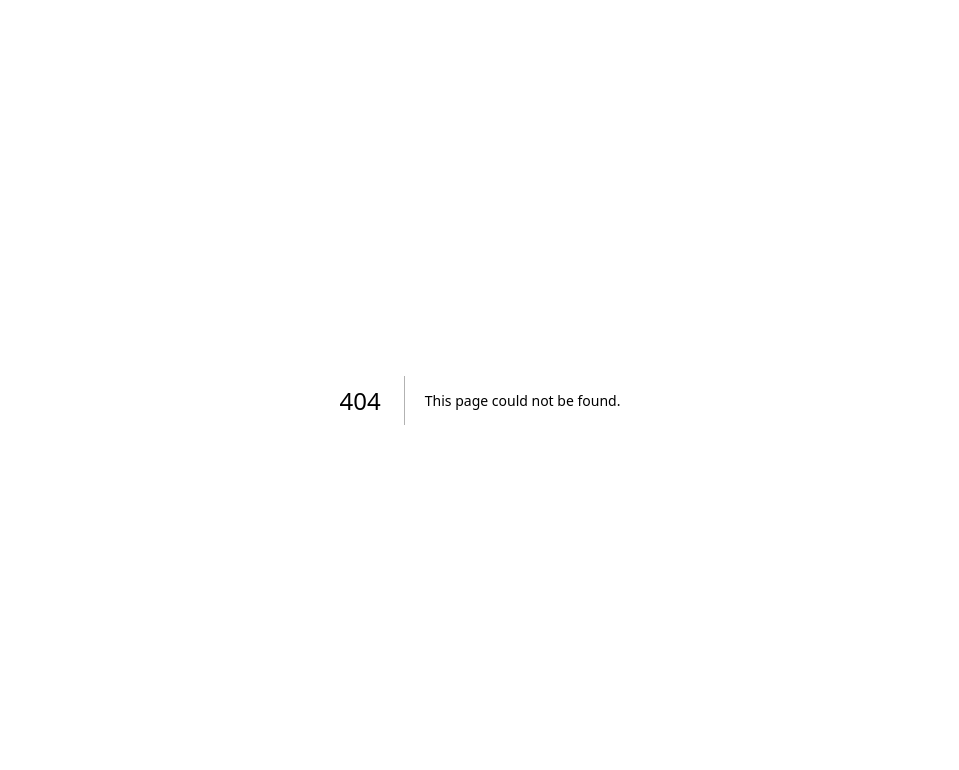
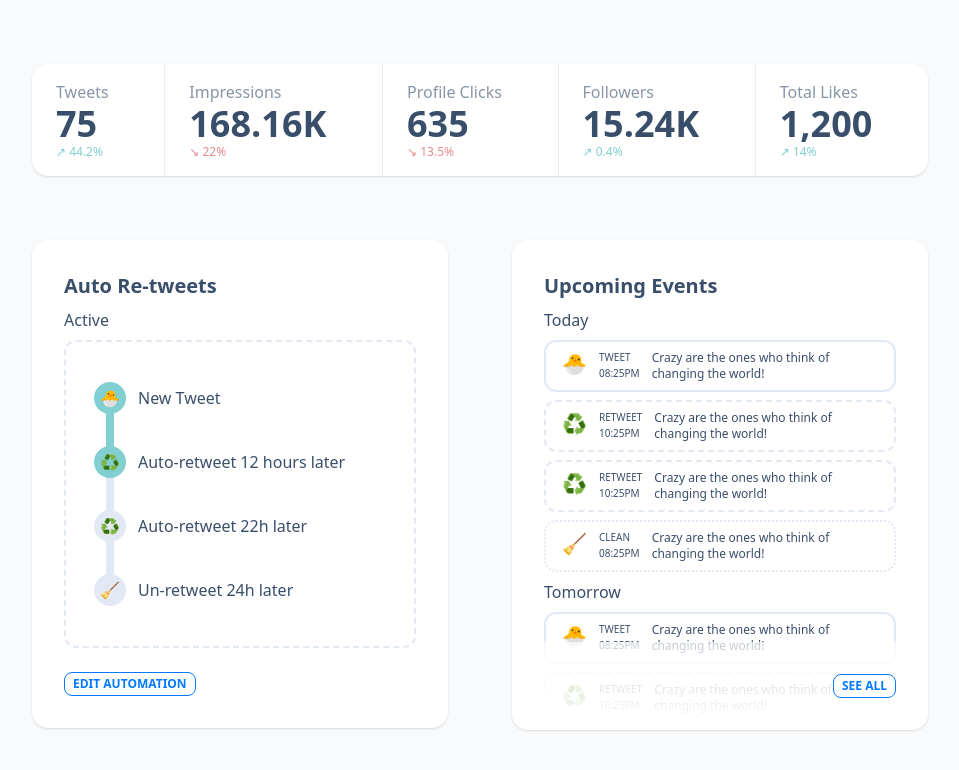
Before and after one commit to abheist/tweetcat-frontend, a Next.js app: page /home in a window 1280 px wide. Before the commit this address had no page. Shown: the top 770 px of the page, without its empty margins (160-1119 px from the left). Built offline with nearby package versions, Linux system fonts and the light colour scheme.

Commit message:
✨home page design completed

```diff
--- /dev/null
+++ b/src/components/autoRetweet.tsx
@@ -0,0 +1,24 @@
+import React from "react";
+
+export function AutoRetweet() {
+    return <div className="card bg-base-100 shadow">
+        <div className="card-body">
+            <h2 className="card-title">Auto Re-tweets</h2>
+            <p>Active</p>
+            <div
+                className={`border-dashed border-2 border-base-300 rounded-xl min-h-6 px-6 py-6`}>
+                <ul className="steps steps-vertical">
+                    <li data-content="🐣" className="step step-success">New Tweet</li>
+                    <li data-content="♻️" className="step step-success">Auto-retweet 12 hours
+                        later
+                    </li>
+                    <li data-content="♻️" className="step">Auto-retweet 22h later</li>
+                    <li data-content="🧹" className="step">Un-retweet 24h later</li>
+                </ul>
+            </div>
+            <div className="card-actions mt-4 text-xs">
+                <button className="btn btn-xs btn-outline btn-primary">Edit Automation</button>
+            </div>
+        </div>
+    </div>;
+}
--- /dev/null
+++ b/src/components/homeStats.tsx
@@ -0,0 +1,32 @@
+export default function HomeStats() {
+    return <div className="stats shadow w-full">
+        <div className="stat">
+            <div className="stat-title">Tweets</div>
+            <div className="stat-value">75</div>
+            <div className="stat-desc text-success">↗︎ 44.2%</div>
+        </div>
+
+        <div className="stat">
+            <div className="stat-title">Impressions</div>
+            <div className="stat-value">168.16K</div>
+            <div className="stat-desc text-error">↘︎ 22%</div>
+        </div>
+
+        <div className="stat">
+            <div className="stat-title">Profile Clicks</div>
+            <div className="stat-value">635</div>
+            <div className="stat-desc text-error">↘︎ 13.5%</div>
+        </div>
+        <div className="stat">
+            <div className="stat-title">Followers</div>
+            <div className="stat-value">15.24K</div>
+            <div className="stat-desc text-success">↗︎ 0.4%</div>
+        </div>
+        <div className="stat">
+            <div className="stat-title">Total Likes</div>
+            <div className="stat-value">1,200</div>
+            <div className="stat-desc text-success">↗︎ 14%</div>
+        </div>
+
+    </div>;
+}
--- a/src/components/layout.tsx
+++ b/src/components/layout.tsx
@@ -1,5 +1,4 @@
 import {ReactNode} from "react";
-import {useQuery} from "react-query";
 import {axiosPrivate} from "@/utils/axiosPrivate";
 
 interface LayoutProps {
@@ -12,20 +11,9 @@ export const getUser = () => {
 
 export default function Layout({children}: LayoutProps) {
 
-    const {isError, isLoading, data, error, status} = useQuery(['user'], () => getUser())
-
-    if (data) {
-        return <div>data: {JSON.stringify({data, error})}</div>
-    }
-
-    if (error) {
-        return <div>error: {JSON.stringify(error)}</div>
-    }
-
     return (
-        <>
-            Hello from Layout
+        <div className={`py-16`}>
             {children}
-        </>
+        </div>
     )
 }
--- /dev/null
+++ b/src/components/tweetEvents.tsx
@@ -0,0 +1,46 @@
+import React from "react";
+
+export function EventNewTweet() {
+    return <div
+        className={`border border-2 border-base-300 rounded-xl px-4 py-2 flex gap-3`}>
+        <div className={`text-xl`}>🐣</div>
+        <div className={`flex flex-col`}>
+            <p className={`uppercase text-[10px]`}>Tweet</p>
+            <p className={`uppercase text-[10px]`}>08:25PM</p>
+        </div>
+        {/*TODO: cut the text after certain limit*/}
+        <div className={`text-xs`}>
+            Crazy are the ones who think of changing the world!
+        </div>
+    </div>;
+}
+
+export function EventRetweet() {
+    return <div
+        className={`border-dashed border-2 border-base-300 rounded-xl px-4 py-2 flex gap-3`}>
+        <div className={`text-xl`}>♻️</div>
+        <div className={`flex flex-col`}>
+            <p className={`uppercase text-[10px]`}>Retweet</p>
+            <p className={`uppercase text-[10px]`}>10:25PM</p>
+        </div>
+        {/*TODO: cut the text after certain limit*/}
+        <div className={`text-xs`}>
+            Crazy are the ones who think of changing the world!
+        </div>
+    </div>;
+}
+
+export function EventCleaningTweet() {
+    return <div
+        className={`border-dotted border-2 border-base-300 rounded-xl px-4 py-2 flex gap-3`}>
+        <div className={`text-xl`}>🧹</div>
+        <div className={`flex flex-col`}>
+            <p className={`uppercase text-[10px]`}>CLEAN</p>
+            <p className={`uppercase text-[10px]`}>08:25PM</p>
+        </div>
+        {/*TODO: cut the text after certain limit*/}
+        <div className={`text-xs`}>
+            Crazy are the ones who think of changing the world!
+        </div>
+    </div>;
+}
--- /dev/null
+++ b/src/components/upcomingEvents.tsx
@@ -0,0 +1,28 @@
+import {EventCleaningTweet, EventNewTweet, EventRetweet} from "@/components/tweetEvents";
+import React from "react";
+
+export function UpcomingEvents() {
+    return <div className="card bg-base-100 shadow overflow-hidden max-h-[490px]">
+        <div className="card-body">
+            <h2 className="card-title">Upcoming Events</h2>
+            <p>Today</p>
+            <div className={`space-y-2`}>
+                <EventNewTweet/>
+                <EventRetweet/>
+                <EventRetweet/>
+                <EventCleaningTweet/>
+            </div>
+            <p>Tomorrow</p>
+            <div className={`space-y-2`}>
+                <EventNewTweet/>
+                <EventRetweet/>
+                <EventRetweet/>
+                <EventCleaningTweet/>
+            </div>
+        </div>
+        <div
+            className={`card-actions absolute w-full bottom-0 flex justify-end pb-8 pt-8 px-8 bg-gradient-to-t from-white to-white/70`}>
+            <button className={`btn btn-primary btn-xs btn-outline`}>See All</button>
+        </div>
+    </div>;
+}
--- a/src/pages/_app.tsx
+++ b/src/pages/_app.tsx
@@ -8,8 +8,12 @@ export default function App({Component, pageProps}: AppProps) {
 
     const [queryClient] = React.useState(() => new QueryClient());
 
-    return <QueryClientProvider client={queryClient}>
-        <Component {...pageProps} />
-        <ReactQueryDevtools initialIsOpen={false}/>
-    </QueryClientProvider>
+    return (
+        <div data-theme="winter" className={`bg-slate-50`}>
+            <QueryClientProvider client={queryClient}>
+                <Component {...pageProps} />
+                <ReactQueryDevtools initialIsOpen={false}/>
+            </QueryClientProvider>
+        </div>
+    )
 }
--- /dev/null
+++ b/src/pages/home.tsx
@@ -0,0 +1,27 @@
+import React from 'react';
+import HomeStats from "@/components/homeStats";
+import Layout from "@/components/layout";
+import {AutoRetweet} from "@/components/autoRetweet";
+import {UpcomingEvents} from "@/components/upcomingEvents";
+
+const Home = () => {
+    return (
+        <Layout>
+            <div className={`container mx-auto px-48 flex justify-center`}>
+                <div className={`space-y-16`}>
+                    <HomeStats/>
+                    <div className={`flex justify-between space-x-16`}>
+                        <div className={`w-1/2`}>
+                            <AutoRetweet/>
+                        </div>
+                        <div className={`w-1/2`}>
+                            <UpcomingEvents/>
+                        </div>
+                    </div>
+                </div>
+            </div>
+        </Layout>
+    );
+};
+
+export default Home;
--- a/src/pages/index.tsx
+++ b/src/pages/index.tsx
@@ -23,7 +23,6 @@ export default function Home() {
                 <meta name="viewport" content="width=device-width, initial-scale=1"/>
                 <link rel="icon" href="/favicon.ico"/>
             </Head>
-            {/*<Layout>*/}
             <main className={''}>
                 <div className={`space-y-4`}>
                     <h2>👋 Hey {response?.data?.firstName}</h2>
@@ -37,7 +36,6 @@ export default function Home() {
                     </div>
                 </div>
             </main>
-            {/*</Layout>*/}
         </>
     )
 }
--- a/src/styles/globals.css
+++ b/src/styles/globals.css
@@ -2,16 +2,14 @@
 @tailwind components;
 @tailwind utilities;
 
+html  {
+  background: #242d60;
+}
+
 body {
-  display: flex;
-  justify-content: center;
-  align-items: center;
-  background: #242d60;
-  font-family: -apple-system, BlinkMacSystemFont, 'Segoe UI', 'Roboto',
-  'Helvetica Neue', 'Ubuntu', sans-serif;
-  height: 100vh;
-  margin: 0;
+  /*display: flex;*/
+  /*justify-content: center;*/
+  /*align-items: center;*/
   -webkit-font-smoothing: antialiased;
   -moz-osx-font-smoothing: grayscale;
-  color: #fff;
 }
```
